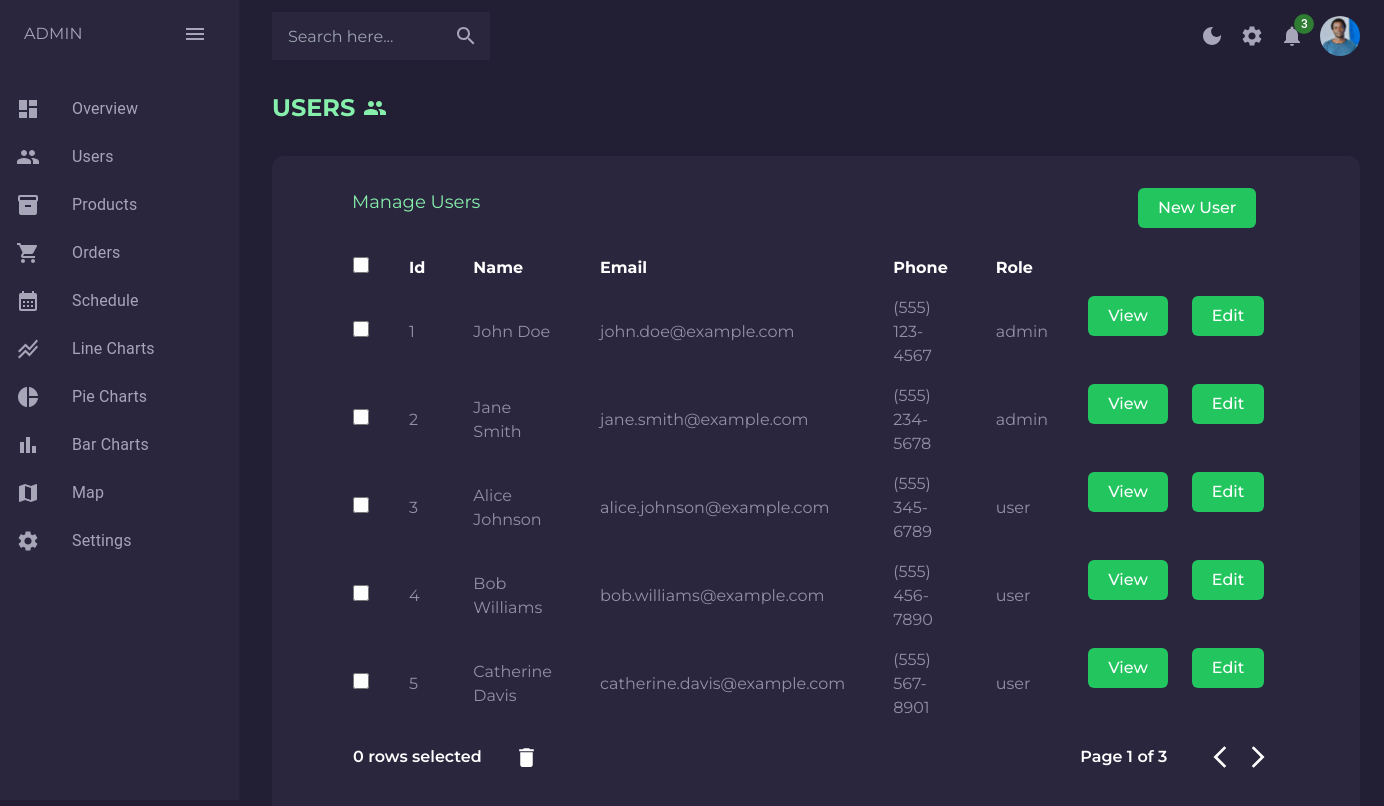
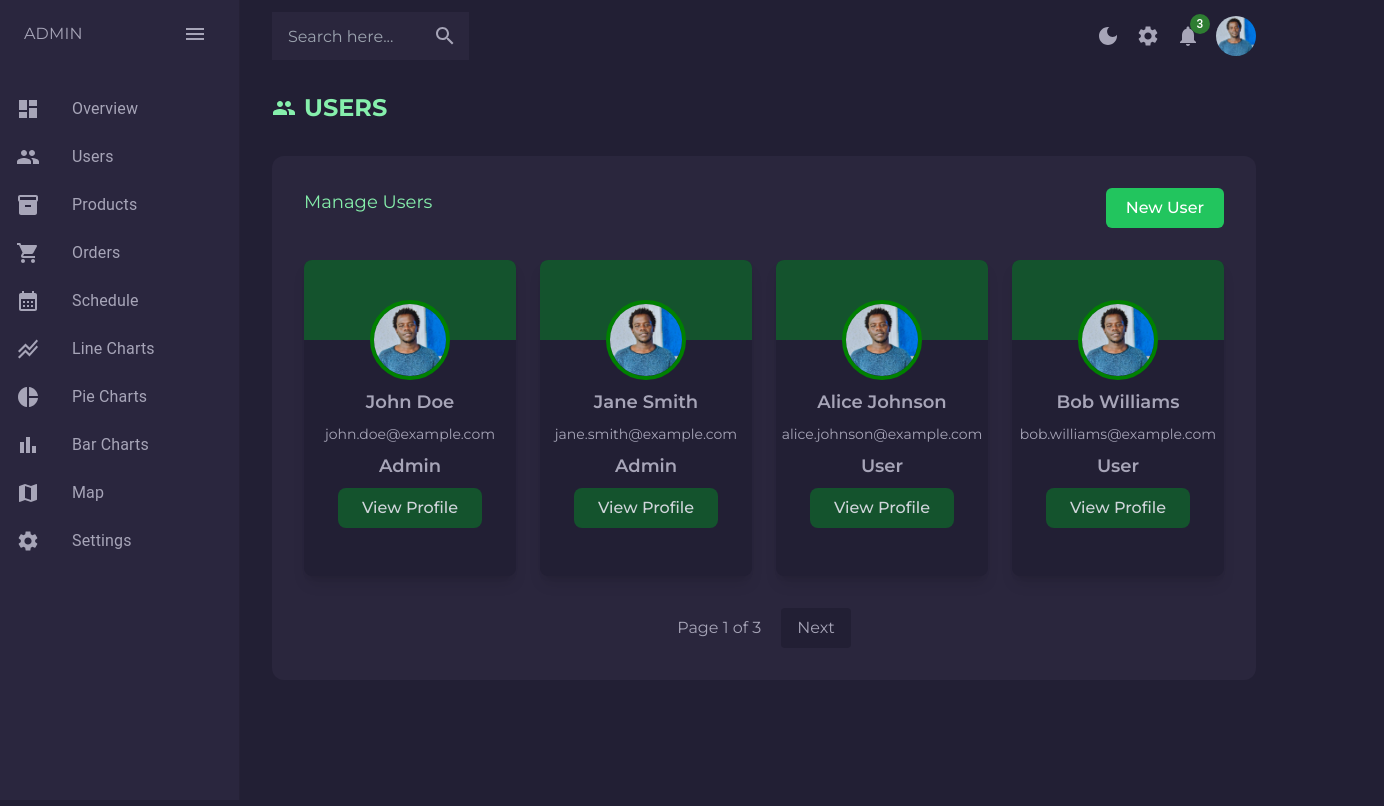
Before and after one commit to RoyKiprop/React-Dashboard, a React (Vite) app: page /users in a window 1280 px wide. Shown: the top 806 px of the page, 1384 px wide, since content can reach past the window. Built offline with nearby package versions, Linux system fonts and the light colour scheme.

Commit message:
Modify Users and Products table to diplay data in form of cards other than tables

```diff
--- a/data/Users.json
+++ b/data/Users.json
@@ -10,7 +10,8 @@
     "zip": "10001",
     "Phone": "(555) 123-4567",
     "registered": "2021-03-15",
-      "Role": "admin"
+    "Role": "admin",
+    "imageUrl": "https://thispersondoesnotexist.com/"
   },
   {
     "Id": 2,
@@ -23,7 +24,8 @@
     "zip": "90001",
     "Phone": "(555) 234-5678",
     "registered": "2022-06-22",
-      "Role": "admin"
+    "Role": "admin",
+    "imageUrl": "https://thispersondoesnotexist.com/"
   },
   {
     "Id": 3,
@@ -36,7 +38,8 @@
     "zip": "60601",
     "Phone": "(555) 345-6789",
     "registered": "2020-11-12",
-      "Role": "user"
+    "Role": "user",
+    "imageUrl": "https://thispersondoesnotexist.com/"
   },
   {
     "Id": 4,
@@ -49,7 +52,8 @@
     "zip": "77001",
     "Phone": "(555) 456-7890",
     "registered": "2019-08-04",
-      "Role": "user"
+    "Role": "user",
+    "imageUrl": "https://thispersondoesnotexist.com/"
   },
   {
     "Id": 5,
@@ -62,12 +66,13 @@
     "zip": "85001",
     "Phone": "(555) 567-8901",
     "registered": "2021-01-10",
-      "Role": "user"
+    "Role": "user",
+    "imageUrl": "https://thispersondoesnotexist.com/"
   },
   {
     "Id": 6,
-      "Name": "DavId Wilson",
-      "Email": "davId.wilson@example.com",
+    "Name": "David Wilson",
+    "Email": "david.wilson@example.com",
     "Age": 32,
     "street": "303 Cedar Blvd",
     "city": "Philadelphia",
@@ -75,7 +80,8 @@
     "zip": "19101",
     "Phone": "(555) 678-9012",
     "registered": "2023-05-08",
-      "Role": "user"
+    "Role": "user",
+    "imageUrl": "https://thispersondoesnotexist.com/"
   },
   {
     "Id": 7,
@@ -88,7 +94,8 @@
     "zip": "78201",
     "Phone": "(555) 789-0123",
     "registered": "2020-09-19",
-      "Role": "user"
+    "Role": "user",
+    "imageUrl": "https://thispersondoesnotexist.com/"
   },
   {
     "Id": 8,
@@ -101,7 +108,8 @@
     "zip": "92101",
     "Phone": "(555) 890-1234",
     "registered": "2018-07-13",
-      "Role": "user"
+    "Role": "user",
+    "imageUrl": "https://thispersondoesnotexist.com/"
   },
   {
     "Id": 9,
@@ -114,7 +122,8 @@
     "zip": "75201",
     "Phone": "(555) 901-2345",
     "registered": "2022-02-05",
-      "Role": "user"
+    "Role": "user",
+    "imageUrl": "https://thispersondoesnotexist.com/"
   },
   {
     "Id": 10,
@@ -127,7 +136,8 @@
     "zip": "73301",
     "Phone": "(555) 012-3456",
     "registered": "2021-04-22",
-      "Role": "user"
+    "Role": "user",
+    "imageUrl": "https://thispersondoesnotexist.com/"
   },
   {
     "Id": 11,
@@ -140,7 +150,8 @@
     "zip": "76101",
     "Phone": "(555) 123-4568",
     "registered": "2019-12-11",
-      "Role": "user"
+    "Role": "user",
+    "imageUrl": "https://thispersondoesnotexist.com/"
   },
   {
     "Id": 12,
@@ -153,6 +164,7 @@
     "zip": "43085",
     "Phone": "(555) 234-5679",
     "registered": "2020-10-06",
-      "Role": "user"
+    "Role": "user",
+    "imageUrl": "https://thispersondoesnotexist.com/"
   }
 ]
--- a/src/Components/Button.jsx
+++ b/src/Components/Button.jsx
@@ -3,7 +3,7 @@
 function Button({children, onclick}) {
   return (
     <button
-    className="py-2 px-5 text-white font-medium outline-none bg-green-500 rounded-md hover:bg-green-300 focus:bg-green-300"
+    className="py-2 px-5  text-white font-medium outline-none bg-green-500 rounded-md hover:bg-green-300 focus:bg-green-300"
     onClick={onclick}
     >
       {children}
--- a/src/Components/Card.jsx
+++ b/src/Components/Card.jsx
@@ -1,12 +1,18 @@
 /* eslint-disable react/prop-types */
 
-function Card({children}) {
+function Card({ children, variant, onClick, className }) {
+  const classVariation = {
+    filter: "bg-gray-100 p-5 rounded-lg",
+    products: "bg-white rounded-lg overflow-hidden",
+  };
+
+  const classes = `${classVariation[variant]} ${className}`;
+
   return (
-    <div className="transform transition duration-300 hover:shadow-sm hover:scale-105  bg-[#2a263d] p-3 space-y-1 rounded-lg text-[#9490a7] text-lg w-full cursor-pointer ">
-        {children}
-
+    <div className={classes} onClick={onClick}>
+      {children}
     </div>
-  )
+  );
 }
 
-export default Card
+export default Card;
--- a/src/Components/Overview.jsx
+++ b/src/Components/Overview.jsx
@@ -7,6 +7,7 @@ import SalesCard from "./salesCard";
 import ProductsCard from "./ProductsCard";
 import UsersCard from "./UsersCard";
 import { Dashboard } from "@mui/icons-material";
+
 
 
 
@@ -32,6 +33,7 @@ function Overview() {
       </div>
 
     </div>
+
   );
 }
 
--- /dev/null
+++ b/src/Components/ProductView.jsx
@@ -0,0 +1,34 @@
+import UseProducts from "../customHooks/UseProducts";
+import Card from "./Card";
+import { UseSelected } from "./context/SelectedTableItem";
+
+function ProductView() {
+  const [, products] = UseProducts();
+  const { itemId } = UseSelected();
+  const product = products.find((product) => product.Id === itemId);
+  return (
+    <div className=" bg-[#2a263d] p-8 mr-6 rounded-xl">
+      <Card>
+        <div className="flex space-x-4">
+          <div className="rounded-lg overflow-hidden w-1/2">
+            <img src={product?.imageUrl} className="h-full w-full" />
+          </div>
+          <div className="flex flex-col space-y-8 w-full mt-5 ">
+            <h2 className="kumbh text-3xl text- veryDarkBlue">
+              {product?.Name}
+            </h2>
+            <h4 className="kumbh text-4xl font-bold text-[#fe735e]">
+              {product?.Price}
+            </h4>
+            <hr className="border-darkGrayishBlue" />
+            <p className="kumbh text-md text-darkGrayishBlue w-full">
+              {product?.description}
+            </p>
+          </div>
+        </div>
+      </Card>
+    </div>
+  );
+}
+
+export default ProductView;
--- a/src/Components/Table.jsx
+++ b/src/Components/Table.jsx
@@ -8,16 +8,22 @@ import {
 
 import Button from "./Button";
 import Checkbox from "./Checkbox";
+import { UseSelected } from "./context/SelectedTableItem";
+import { Link } from "react-router-dom";
 
 function Table({ columns, data }) {
   const [selectedData, setselectedData] = useState([]);
   const [Page, setPage] = useState(1);
   const [itemsPerPage] = useState(5);
 
+  const {setId} = UseSelected()
+
   const handleSelectAll = (e) => {
     setselectedData(e.target.checked ? data.map((item) => item.id) : []);
   };
-
+  const handleSelectId = (item) => {
+    setId(item.Id)
+  }
 
   const handleSelect = (id) => {
     setselectedData((prevSelectedData) => {
@@ -80,7 +86,7 @@ function Table({ columns, data }) {
               </td>
             ))}
             <td className="py-2 px-4  flex space-x-6">
-              <Button>View</Button>
+              <Link to={`/products/${item.Name}`}><Button onclick={() => handleSelectId(item)}>View</Button></Link>
               <Button>Edit</Button>
             </td>
           </tr>
--- /dev/null
+++ b/src/Components/context/SelectedTableItem.jsx
@@ -0,0 +1,28 @@
+/* eslint-disable react/prop-types */
+
+import { createContext, useContext, useState } from "react";
+
+const selectedContext = createContext()
+
+const SelectedProvider = ({children}) => {
+    const [itemId, setId] = useState(0)
+
+    return (
+        <selectedContext.Provider value={{
+            itemId,
+            setId
+        }}>
+            {children}
+
+        </selectedContext.Provider>
+    )
+}
+
+function UseSelected(){
+    const Context = useContext(selectedContext)
+    if(Context === undefined) throw new Error("Context was used in a wrong place")
+    return Context
+
+}
+
+export {SelectedProvider, UseSelected}
--- a/src/Pages/AppNav.jsx
+++ b/src/Pages/AppNav.jsx
@@ -11,20 +11,25 @@ import OverviewPage from "./OverviewPage";
 import PieChartPage from "./PieChartPage";
 import NewUser from "../Components/UserForm";
 import NewProduct from "../Components/ProductForm";
+import { SelectedProvider } from "../Components/context/SelectedTableItem";
+import ProductView from "../Components/ProductView";
 
 function AppNav() {
   return (
+    <SelectedProvider>
       <Routes>
         <Route index element={<OverviewPage />} />
         <Route path="products" element={<ProductsPage />} />
-      <Route path="products/add-product" element={<NewProduct/>} />
-      <Route path="users" element={<UsersPage />}/>
-      <Route path="users/new-user" element={<NewUser/>} />
+        <Route path="products/add-product" element={<NewProduct />} />
+        <Route path="products/:Name" element={<ProductView/>}/>
+        <Route path="users" element={<UsersPage />} />
+        <Route path="users/new-user" element={<NewUser />} />
         <Route path="orders" element={<OrdersPage />} />
         <Route path="line-charts" element={<LineChartPage />} />
         <Route path="bar-charts" element={<BarChartPage />} />
         <Route path="pie-charts" element={<PieChartPage />} />
       </Routes>
+    </SelectedProvider>
   );
 }
 
--- a/src/Pages/ProductsPage.jsx
+++ b/src/Pages/ProductsPage.jsx
@@ -1,25 +1,98 @@
-import Table from "../Components/Table";
 import UseProducts from "../customHooks/UseProducts";
 import { Inventory } from "@mui/icons-material";
-
+import Card from "../Components/Card";
 import Button from "../Components/Button";
+import { MdEdit, MdDelete } from "react-icons/md";
+import { useState } from "react";
 import { Link } from "react-router-dom";
+// import { UseSelected } from "../Components/context/SelectedTableItem";
 
 function ProductsPage() {
-  const [columns, products] = UseProducts();
+  const [, products] = UseProducts();
+  const [Page, setPage] = useState(1);
+  const [itemsPerPage] = useState(4);
+  const lastItemPos = Page * itemsPerPage;
+  const firstItemPos = lastItemPos - itemsPerPage;
+
+  const currentPageItems = products.slice(firstItemPos, lastItemPos);
+  const totalPages = Math.ceil(products.length / itemsPerPage);
+
+  const handleNextPage = () => {
+    if (Page < totalPages) setPage(Page + 1);
+  };
+
+  const handlePrevPage = () => {
+    if (Page > 1) setPage(Page - 1);
+  };
+
   return (
     <div className="space-y-8">
       <div className="flex space-x-2 items-center">
         <h1 className="text-2xl text-green-300 font-bold">PRODUCTS</h1>
         <Inventory className="text-green-300" />
       </div>
+      <div className="bg-[#2a263d] rounded-xl mr-6 p-8 space-y-8">
+        <div className="flex justify-between">
+          <h4 className="text-lg text-green-300">Manage Products Inventory</h4>
+          <Link to={"/products/add-product"}>
+            <Button> New Product</Button>
+          </Link>
+        </div>
+        <div className=" grid grid-cols-1 sm:grid-cols-2 md:grid-cols-3 lg:grid-cols-4 gap-6">
+          {currentPageItems.map((product) => (
+            <Card
+              variant="products"
+              key={product.Id}
+              className="flex flex-col h-full bg-[#221f34]"
+            >
+              <img
+                src={product.imageUrl}
+                alt={product.name}
+                className="h-48 w-full object-cover rounded-t-lg"
+              />
+              <div className="p-4 flex flex-col flex-grow">
+                <p className="text-xl  text-[#a7a5b8] mb-2 truncate">{product.Name}</p>
+                <p className="font-semibold text-[#a7a5b8] mb-2">
+                  {product.Price}
+                </p>
+                <div className="flex space-x-3">
+                  <button className="flex items-center space-x-3 py-1 px-5 border rounded-lg border-gray-400 text-[#a7a5b8] ">
+                    <MdEdit />
+                    Edit
+                  </button>
+                  <button className="flex items-center space-x-3 py-1 px-5  border rounded-lg border-gray-400 text-green-500">
+                    <MdDelete />
+                    Delete
+                  </button>
+                </div>
+              </div>
+            </Card>
+          ))}
+        </div>
 
-      <div className="bg-[#2a263d] space-y-5  px-20 py-8 rounded-xl  mr-6">
-        <div className="flex justify-between mr-4">
-          <h4 className="text-lg text-green-300">Manage Products Inventory</h4>
-          <Link to={'/products/add-product'}><Button> New Product</Button></Link>
+        <div className="flex justify-center space-x-5 items-center mt-6">
+          {Page > 1 && (
+            <button
+              onClick={handlePrevPage}
+              disabled={Page === 1}
+              className="bg-[#221f34] text-[#a7a5b8] py-2 px-4 rounded disabled:opacity-50"
+            >
+              Previous
+            </button>
+          )}
+          <div className=" text-[#a7a5b8]">
+            Page {Page} of {totalPages}
+          </div>
+          {Page < 5 && (
+            <button
+              onClick={handleNextPage}
+              disabled={Page === totalPages}
+              className="bg-[#221f34] text-[#a7a5b8] py-2 px-4 rounded disabled:opacity-50"
+            >
+              Next
+            </button>
+          )}
         </div>
-        <Table columns={columns} data={products} />
       </div>
     </div>
   );
--- a/src/Pages/UsersPage.jsx
+++ b/src/Pages/UsersPage.jsx
@@ -1,26 +1,100 @@
-import Table from "../Components/Table";
 import UseUsers from "../customHooks/Useusers";
 import Button from "../Components/Button";
 import { Group } from "@mui/icons-material";
 import { Link } from "react-router-dom";
-
+import { useState } from "react";
+import Card from "../Components/Card";
+import { Avatar } from "@mui/material";
+import Profile_Pic from "../assets/Profile_Pic.jpg";
 
 function UsersPage() {
-  const [columns, users] = UseUsers();
+  const [, users] = UseUsers();
+  const [Page, setPage] = useState(1);
+  const [itemsPerPage] = useState(4);
+  const lastItemPos = Page * itemsPerPage;
+  const firstItemPos = lastItemPos - itemsPerPage;
+
+  const currentPageItems = users.slice(firstItemPos, lastItemPos);
+  const totalPages = Math.ceil(users.length / itemsPerPage);
+
+  const handleNextPage = () => {
+    if (Page < totalPages) setPage(Page + 1);
+  };
+
+  const handlePrevPage = () => {
+    if (Page > 1) setPage(Page - 1);
+  };
 
   return (
     <div className="space-y-8">
       <div className="flex space-x-2 items-center">
+        <Group className="text-green-300"/>
         <h1 className="text-2xl text-green-300 font-bold">USERS</h1>
-        <Group className="text-green-300"/>
       </div>
+      <div className="bg-[#2a263d] rounded-xl mr-6 p-8 space-y-8">
+        <div className="flex justify-between">
+          <h4 className="text-lg text-green-300">Manage Users</h4>
+          <Link to={"/users/new-user"}>
+            <Button> New User</Button>
+          </Link>
+        </div>
+        <div className=" grid grid-cols-1 sm:grid-cols-2 md:grid-cols-3 lg:grid-cols-4 gap-6">
+          {currentPageItems.map((user) => (
+            <Card
+              variant="users"
+              key={user.Id}
+              className="flex flex-col items-center justify-between h-full bg-[#221f34] shadow-lg rounded-lg"
+            >
+              <div className="w-full">
+                <div className="relative w-full h-20 bg-green-900 p-2 rounded-t-lg">
+                  <div className="absolute left-1/2 transform -translate-x-1/2 top-full -translate-y-1/2">
+                    <Avatar
+                      alt="Profile Picture"
+                      src={Profile_Pic}
+                      sx={{ width: 80, height: 80, border: "4px solid green" }}
+                    />
+                  </div>
+                </div>
+                <div className="flex flex-col items-center my-12 space-y-2">
+                  <p className="text-lg font-semibold text-[#a7a5b8]">
+                    {user.Name}
+                  </p>
+                  <p className="text-sm text-[#a7a5b8]">{user.Email}</p>
+                  <p className="text-lg font-semibold text-[#a7a5b8] capitalize">
+                    {user.Role}
+                  </p>
+                  <button className=" py-2 px-6 bg-green-900 text-gray-300 font-medium rounded-lg ">
+                    View Profile
+                  </button>
+                </div>
+              </div>
+            </Card>
+          ))}
+        </div>
 
-      <div className="bg-[#2a263d] space-y-5  px-20 py-8 rounded-xl  mr-6">
-        <div className="flex justify-between mr-6">
-          <h4 className="text-lg text-green-300">Manage Users</h4>
-          <Link to={'/users/new-user'}><Button> New User</Button></Link>
+        <div className="flex justify-center space-x-5 items-center mt-6">
+          {Page > 1 && (
+            <button
+              onClick={handlePrevPage}
+              disabled={Page === 1}
+              className="bg-[#221f34] text-[#a7a5b8] py-2 px-4 rounded disabled:opacity-50"
+            >
+              Previous
+            </button>
+          )}
+          <div className="text-[#a7a5b8]">
+            Page {Page} of {totalPages}
+          </div>
+          {Page < 3 && (
+            <button
+              onClick={handleNextPage}
+              disabled={Page === totalPages}
+              className="bg-[#221f34] text-[#a7a5b8] py-2 px-4 rounded disabled:opacity-50"
+            >
+              Next
+            </button>
+          )}
         </div>
-        <Table columns={columns} data={users} />
       </div>
     </div>
   );
```
Also changed, not shown: data/sneakers.json (+9 -9 lines). Lines whose indentation alone changed are shown as unchanged.
